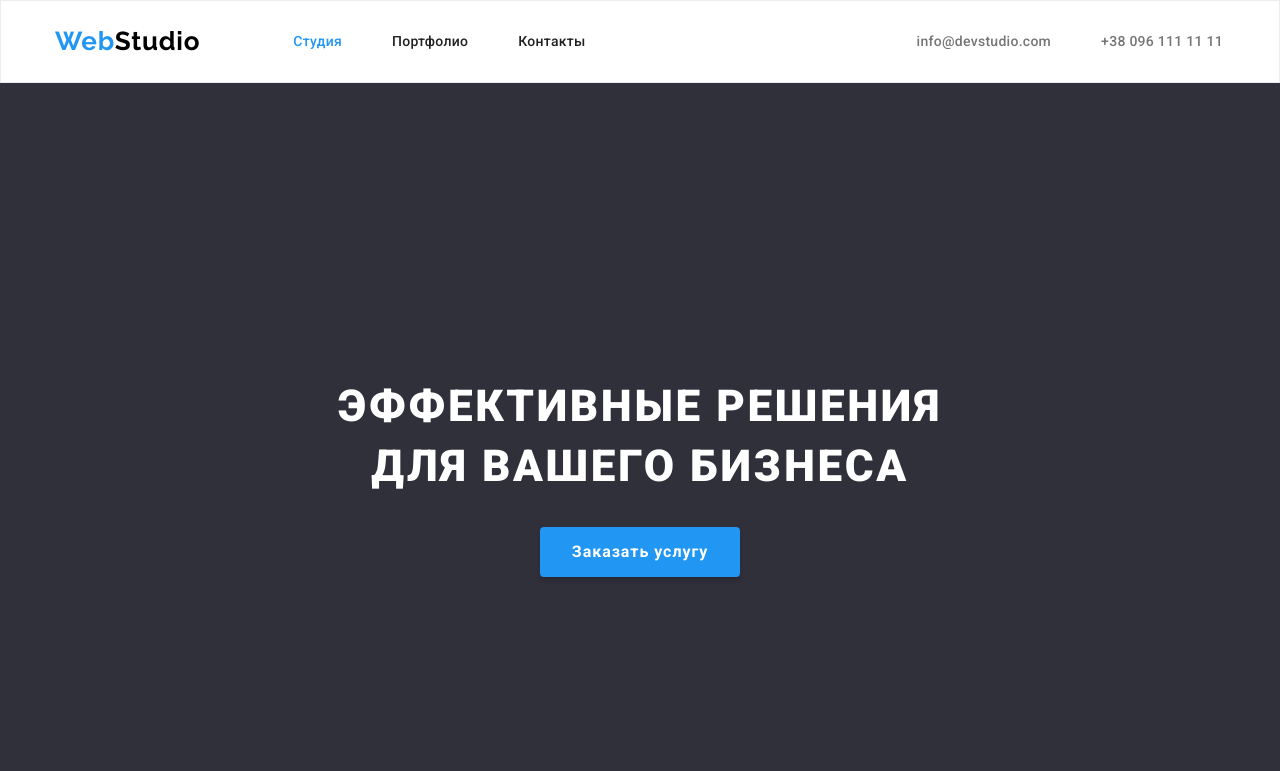
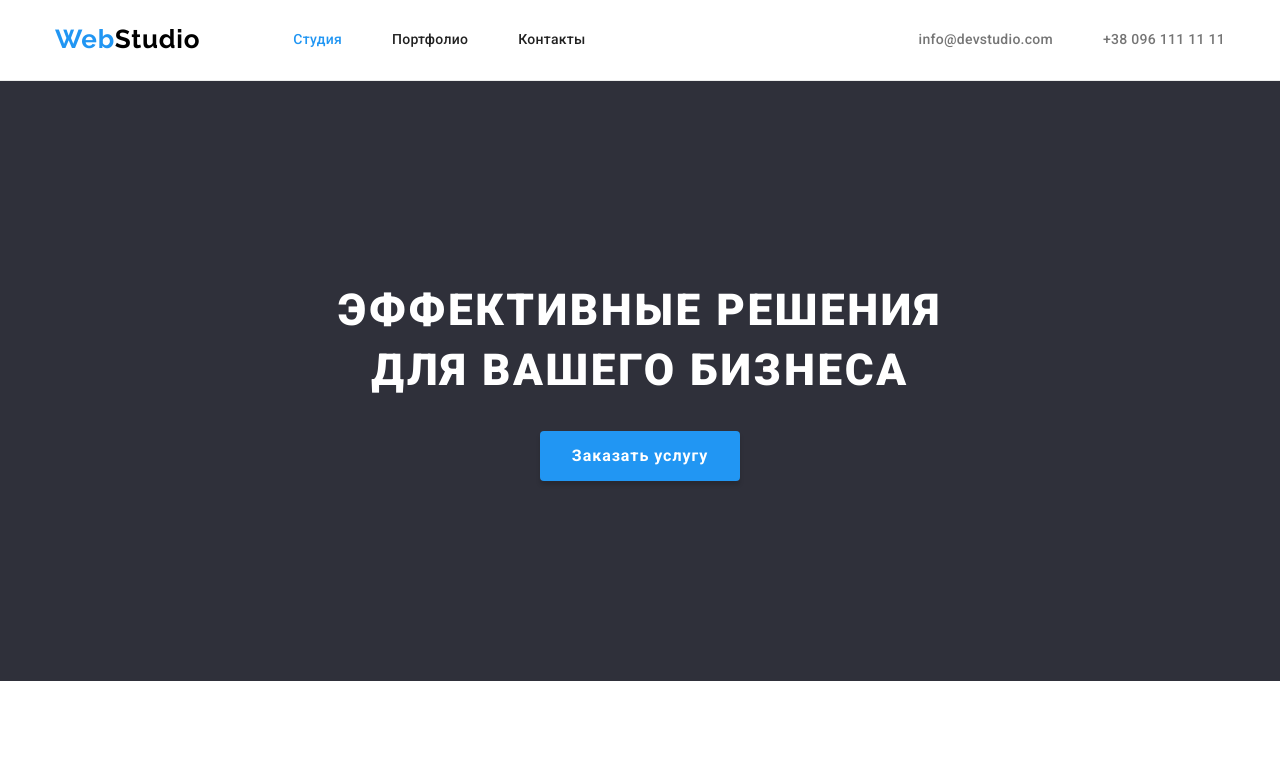
Before and after one commit to anna-zau/goit-markup-hw-03, a plain HTML site: page index.html in a window 1280 px wide. Shown: the top 771 px of the page. Drawn offline with nearby package versions, Linux system fonts and the light colour scheme.

Commit message:
Добавила правки в ДЗ
Согласно рекомендациям ментора

```diff
--- a/css/styles.css
+++ b/css/styles.css
@@ -83,24 +83,26 @@ img {
 }
 
 .header {
+  border-bottom: 1px solid #ececec;
+
   background: var(--white-colour);
-  border: 1px solid #ececec;
 }
 
 .header-nav {
-  margin-right: 331px;
+  display: flex;
+  align-items: center;
+}
+
+.header-list {
+  margin-left: auto;
 
   display: flex;
   align-items: center;
 }
 
-.header-list {
-  padding-top: 32px;
-  padding-bottom: 32px;
-
-  display: flex;
-  align-items: center;
-}
+/* .header-list.contacts {
+  margin-left: auto;
+} */
 
 .logo {
   font-family: 'Raleway', sans-serif;
@@ -128,8 +130,8 @@ img {
 }
 
 .header-link {
-  padding-top: 24px;
-  padding-bottom: 25px;
+  padding-top: 32px;
+  padding-bottom: 32px;
 
   font-weight: 500;
   line-height: 1.14;
@@ -140,8 +142,8 @@ img {
 
 .header-email,
 .header-tel {
-  padding-top: 24px;
-  padding-bottom: 25px;
+  padding-top: 32px;
+  padding-bottom: 32px;
 
   font-weight: 500;
   line-height: 1.14;
@@ -157,19 +159,15 @@ img {
 /* --------------------------------STUDIO PAGE  ---------------------------  */
 /* --------------------------------HEROES section---------------------------  */
 .hero-section {
+  padding: 200px 0px;
+
   background-color: #2f303a;
 }
 
-.hero-container {
-  padding-top: 200px;
-  padding-bottom: 200px;
-}
+.hero-title {
+  margin: 0 auto;
 
-.hero-title {
-  min-width: 696px;
-
-  padding-left: 252px;
-  padding-right: 252px;
+  width: 696px;
 
   font-weight: 900;
   font-size: 44px;
@@ -263,6 +261,8 @@ img {
 /* --------------------------------PRODUCT&TEAM section---------------------------  */
 
 .product-section {
+  padding-top: 0px;
+
   background-color: var(--white-colour);
 }
 
@@ -382,6 +382,8 @@ img {
 }
 
 .portfolio-list {
+  margin-top: 50px;
+
   display: flex;
   flex-wrap: wrap;
 }
@@ -399,6 +401,10 @@ img {
 
 .portfolio-item:nth-child(3n) {
   margin-right: 0px;
+}
+
+.portfolio-link {
+  display: block;
 }
 
 .bottom-part {
@@ -430,11 +436,9 @@ img {
 /* --------------------------------FOOTER ---------------------------  */
 
 .footer {
+  padding: 60px 0px;
+
   background: #2f303a;
-}
-.footer-container {
-  padding-bottom: 60px;
-  padding-top: 60px;
 }
 
 .footer-logo {
```
Also changed, not shown: portfolio.html (+2 -12 lines).
